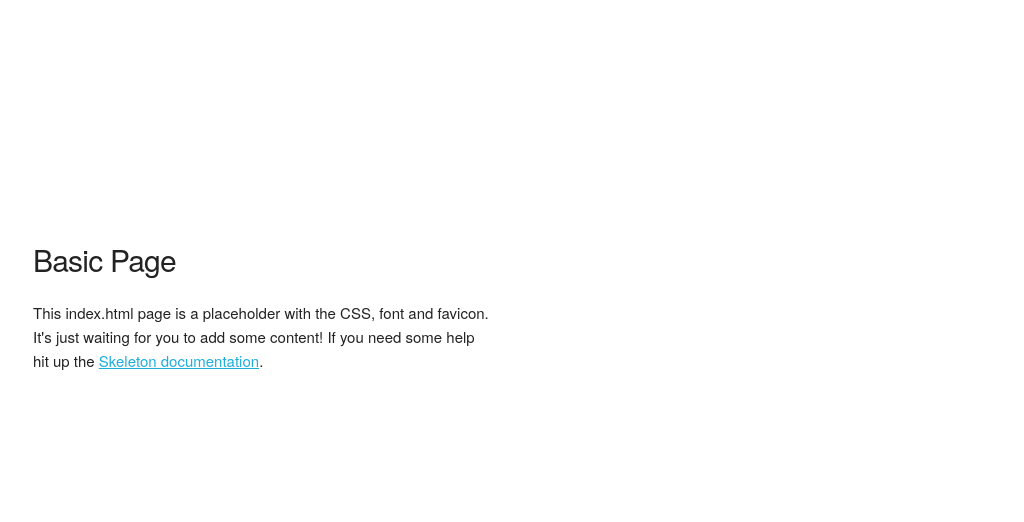
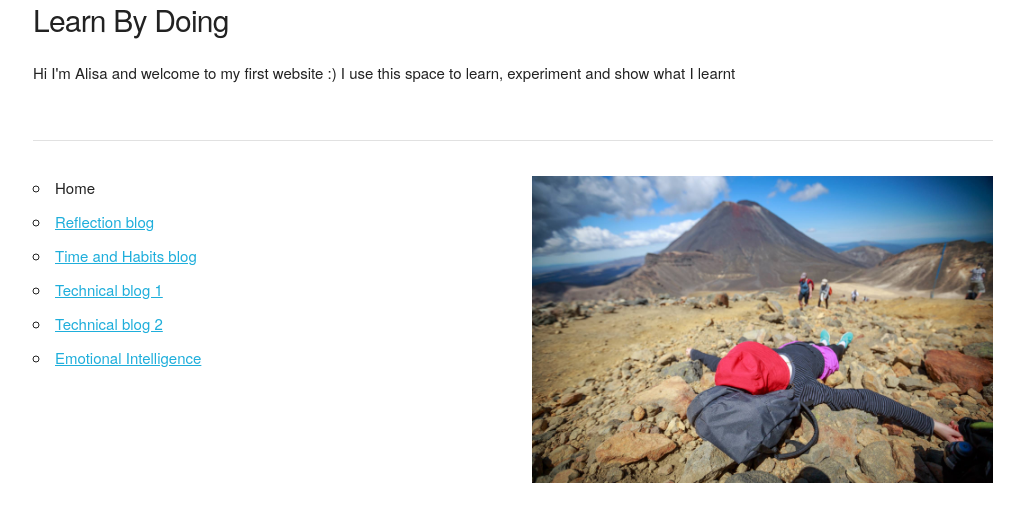
Before and after one commit to alisa17/alisa17.github.io, a plain HTML site: page index.html in a window 1280 px wide. Shown: the whole page, without its empty margins (127-1151 px from the left). Drawn offline with nearby package versions, Linux system fonts and the light colour scheme.

Commit message:
Added boxified html elements

```diff
--- a/index.html
+++ b/index.html
@@ -1,5 +1,6 @@
 <!DOCTYPE html>
 <html>
+
 <head>
     <title>Alisa Business</title>
     <meta charset="UTF-8">
@@ -13,18 +14,38 @@
   –––––––––––––––––––––––––––––––––––––––––––––––––– -->
     <link rel="stylesheet" href="https://cdnjs.cloudflare.com/ajax/libs/normalize/3.0.3/normalize.css">
     <link rel="stylesheet" href="https://cdnjs.cloudflare.com/ajax/libs/skeleton/2.0.4/skeleton.css">
-    <link rel="stylesheet" href="css/main.css">
+    <link rel="stylesheet" href="styles/main.css">
 
 </head>
+
 <body>
     <div class="container">
         <div class="row">
-         <div class="one-half column" style="margin-top: 25%">
-           <h4>Basic Page</h4>
-           <p>This index.html page is a placeholder with the CSS, font and favicon. It's just waiting for you to add some content! If you need some help hit up the <a href="http://www.getskeleton.com">Skeleton documentation</a>.</p>
+            <h4>Learn By Doing</h4>
+            <p>Hi I'm Alisa and welcome to my first website :) I use this space to learn, experiment and show what I learnt</p>
+        </div>
+
+
+        <hr>
+        <div class="row">
+
+            <div class="six columns">
+                <ul>
+                    <li>Home</li>
+                    <li><a href="../blog/c1-reflection-blog.html ">Reflection blog</a></li>
+                    <li><a href="../blog/c1-time-and-habits-blog.html ">Time and Habits blog</a></li>
+                    <li><a href="../blog/t2-html-css-dom-p1.html ">Technical blog 1</a></li>
+                    <li><a href="../blog/t2-html-css-dom-p2.html ">Technical blog 2</a></li>
+                    <li><a href="../blog/c2-emotional-intelligence ">Emotional Intelligence</a></li>
+                </ul>
+            </div>
+
+            <div class="six columns">
+                <img src="images/alisa-tongariro.jpg" class="tongariro" />
             </div>
         </div>
     </div>
 
 </body>
+
 </html>
--- /dev/null
+++ b/styles/main.css
@@ -0,0 +1,4 @@
+.tongariro {
+  position: relative;
+  max-width: 100%;
+}
```
Also changed, not shown: 1 other file. Lines whose indentation alone changed are shown as unchanged.
